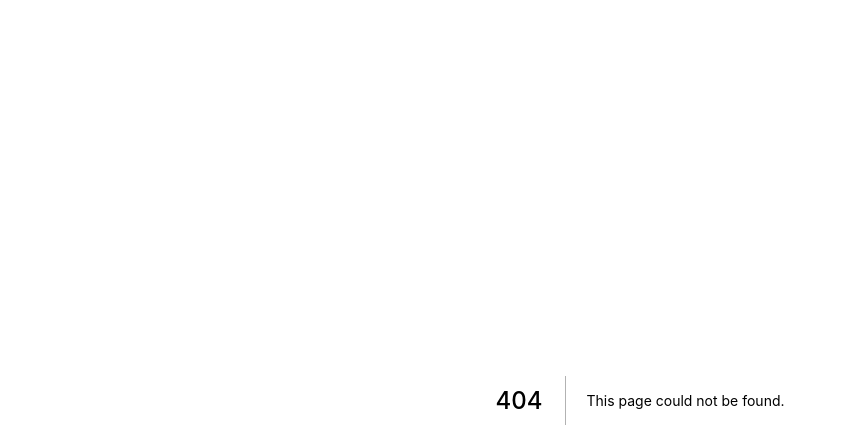
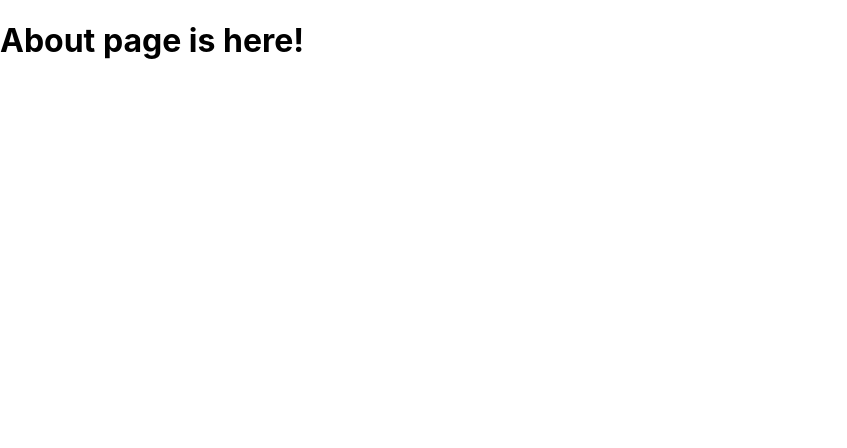
Before and after one commit to Yosef-Ali/next-ecommerce-app, a Next.js app: page /about in a window 1280 px wide. Before the commit this address had no page. Shown: the top 448 px of the page, without its empty margins (0-847 px from the left). Built offline with nearby package versions, Linux system fonts and the light colour scheme.

Commit message:
create about page

```diff
--- /dev/null
+++ b/pages/about.js
@@ -0,0 +1,5 @@
+const About = () => {
+	return <h1>About page is here!</h1>;
+};
+
+export default About;
```
